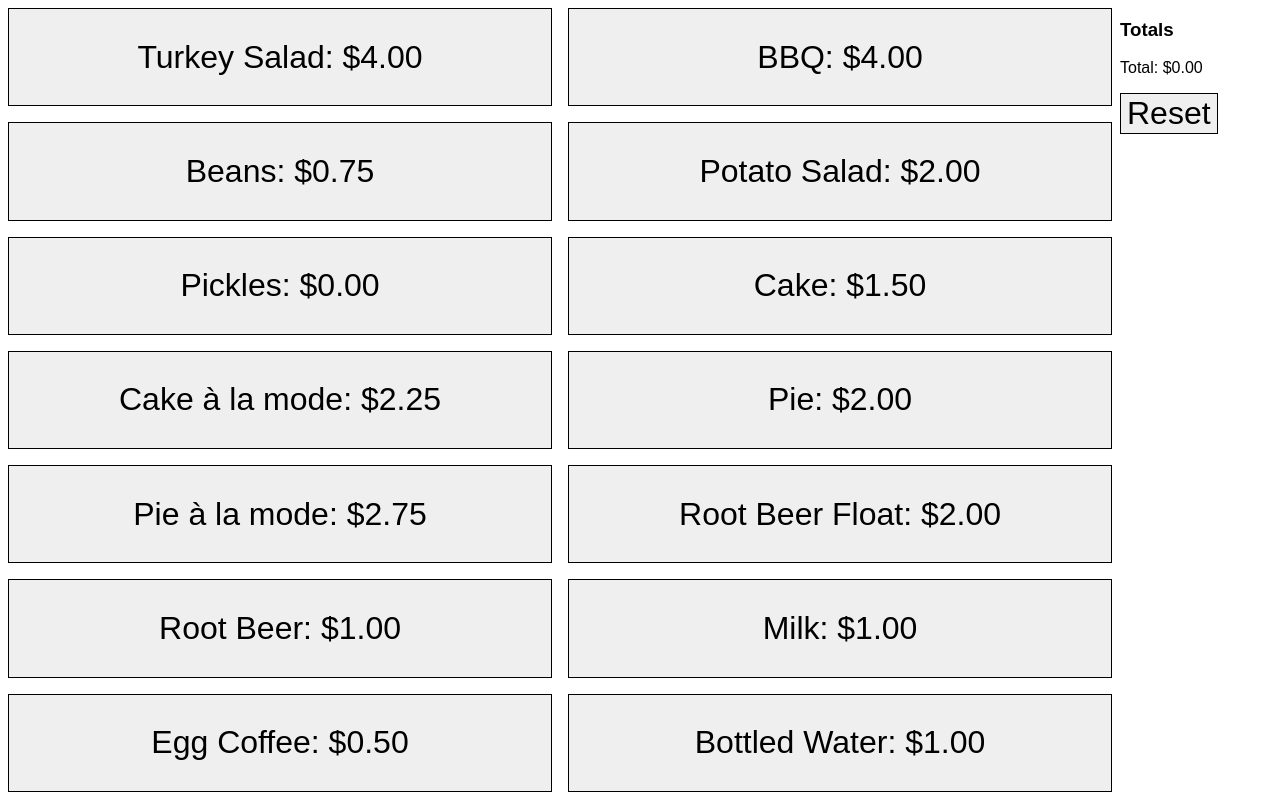
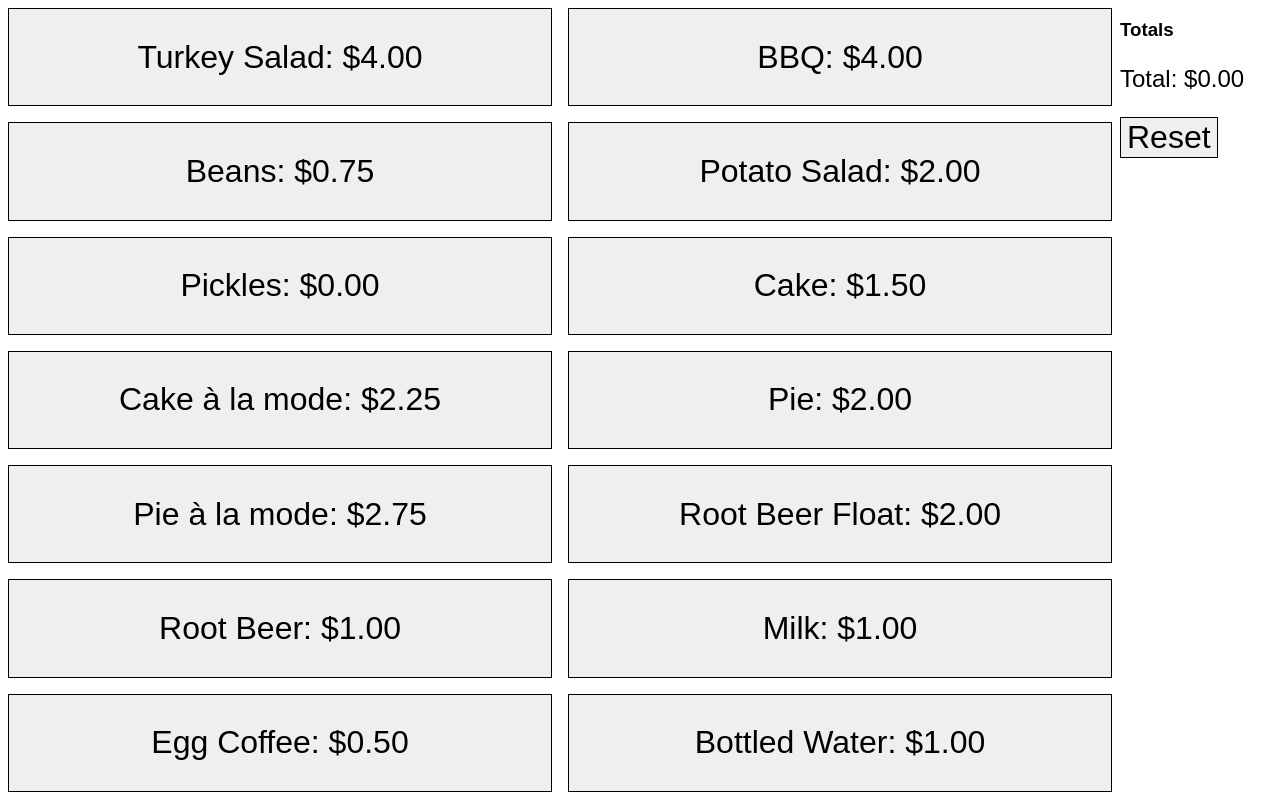
Before and after one commit to ChandlerSwift/ice-cream-social-pricing, a plain HTML site: page index.html in a window 1280 px wide. Drawn offline with nearby package versions, Linux system fonts and the light colour scheme.

Commit message:
Bump font size on total

```diff
--- a/index.html
+++ b/index.html
@@ -36,6 +36,9 @@
         #reset-button {
             margin: auto;
         }
+        p#total {
+            font-size: 1.5em;
+        }
     </style>
 </head>
 <script src="https://unpkg.com/vue@3"></script>
@@ -52,7 +55,7 @@
         <ul>
             <li v-for="item in purchased_items">{{ item.name }}: {{ priceFormatter.format(item.price) }}</li>
         </ul>
-        <p>Total: {{ priceFormatter.format(purchased_items.reduce((a, b) => a+b.price, 0)) }}</p>
+        <p id="total">Total: {{ priceFormatter.format(purchased_items.reduce((a, b) => a+b.price, 0)) }}</p>
         <button id="reset-button" @click="purchased_items=[]">Reset</button>
     </div>
 </div>
```
